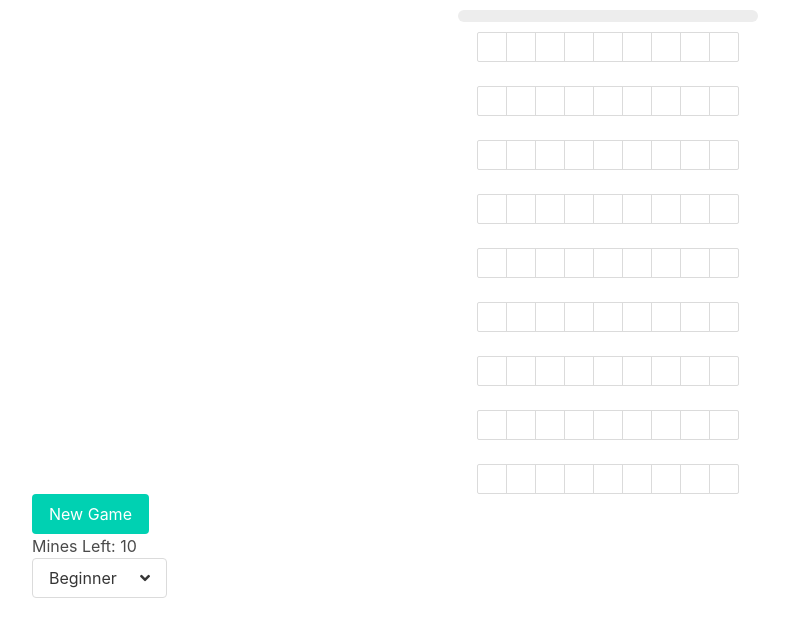
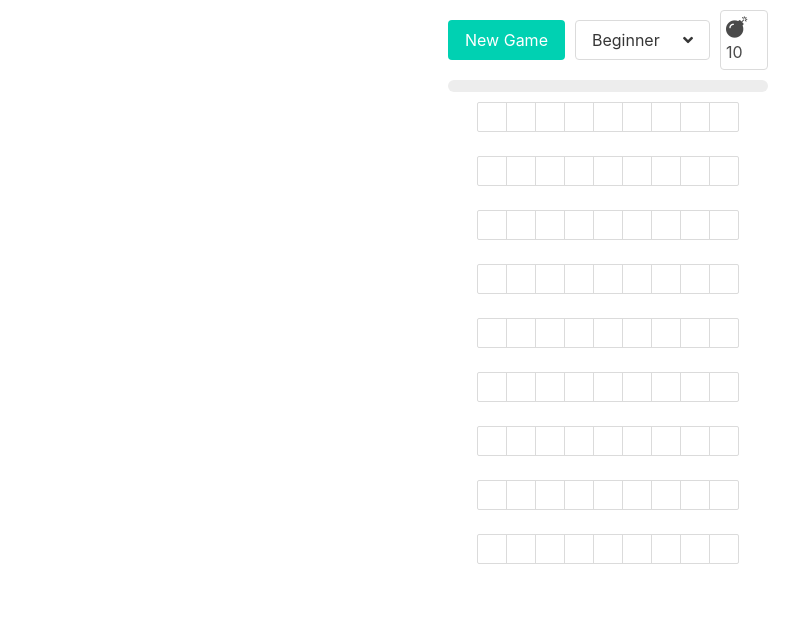
Before and after one commit to jasonchan104/react-minesweeper, a React app: page / in a window 1280 px wide. Shown: the top 636 px of the page, without its empty margins (32-831 px from the left). Built offline with nearby package versions, Linux system fonts and the light colour scheme.

Commit message:
CSS for top toolbar

```diff
--- a/src/components/minesweeper.scss
+++ b/src/components/minesweeper.scss
@@ -1,12 +1,38 @@
 @import "~bulma/sass/utilities/initial-variables";
 
 .progress-layout {
-    width: 300px !important;
     margin: 10px auto !important;
+}
+
+.toolbar {
+    margin: 10px auto;
+    width: 320px;
+
+    >div {
+        align-items: center;
+        display: flex;
+        justify-content: center;
+        margin-top: 10px;
+
+        > * {
+            margin-right: 10px;
+        }
+
+        .mine-counter {
+            border: 1px solid #dbdbdb;
+            border-radius: 4px;
+            cursor: default;
+            padding: 5px;
+            margin: 0px;
+            width: 60px;
+        }
+    }
+
 }
 
 .dropdown {
     .dropdown-button {
+        cursor: default;
         width: 135px;
     }
 
--- a/src/components/minesweeper.tsx
+++ b/src/components/minesweeper.tsx
@@ -37,11 +37,20 @@ export class MinesweeperView extends React.Component<MinesweeperStateProps & Min
 
         return (
             <div className="container">
-                <progress className={`progress is-small progress-layout ${progessColourClass}`} value={grid.openedCells} max={totalSafeCells} />
+                <div className="toolbar">
+                    <div>
+                        <button className="button is-primary" onClick={() => this.props.gameSetup(this.props.gameState.difficulty)}>New Game</button>
+                        <OptionsMenu difficulty={this.props.gameState.difficulty} />
+                        <div className="mine-counter">
+                            <span className="icon">
+                                <i className="fas fa-bomb fa-lg"/>
+                            </span>
+                            {` ${grid.numMines - grid.numFlags}`}
+                        </div>
+                    </div>
+                    <progress className={`progress is-small progress-layout ${progessColourClass}`} value={grid.openedCells} max={totalSafeCells} />
+                </div>
                 <GridComponent gameOver={gameOver} win={win} />
-                <button className="button is-primary" onClick={() => this.props.gameSetup(this.props.gameState.difficulty)}>New Game</button>
-                <div>Mines Left: {grid.numMines - grid.numFlags}</div>
-                <OptionsMenu difficulty={this.props.gameState.difficulty} />
             </div>
         );
     }
```
Also changed, not shown: todo.txt.
